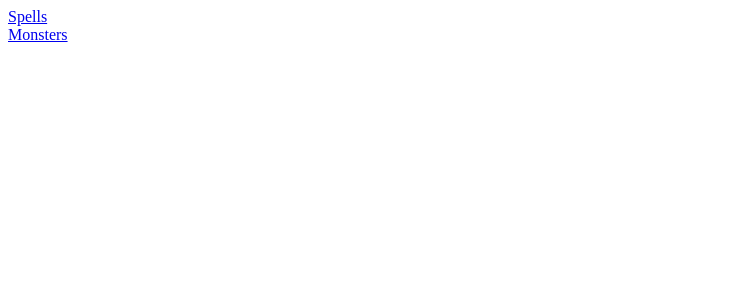
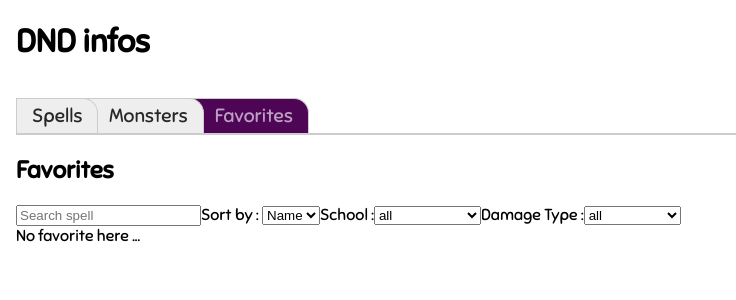
Before and after one commit to LisonM333/Projet_Web_S4, a Vue app: page /favorites in a window 1280 px wide. Before the commit this address had no page. Shown: the top 300 px of the page, without its empty margins (0-736 px from the left). Built offline with nearby package versions, Linux system fonts and the light colour scheme; the HTML template or start-up script is replaced by a standard one.

Commit message:
commit - restructuration + début de front

```diff
--- a/src/App.vue
+++ b/src/App.vue
@@ -13,15 +13,80 @@ import {RouterView} from "vue-router";
 </script>
 
 <template>
-  <div>
-    <router-link to="/spells">Spells</router-link>
-  </div><div>
-    <router-link to="/monsters">Monsters</router-link>
+  <body>
+  <h1> DND infos </h1>
+  <div id="table">
+    <div>
+      <router-link to="/spells">Spells</router-link>
+    </div><div>
+      <router-link to="/monsters">Monsters</router-link>
+    </div><div>
+      <router-link to="/favorites">Favorites</router-link>
+    </div>
   </div>
   <div id="app">
-   <RouterView/>
+    <RouterView/>
   </div>
+  </body>
 </template>
 
 <style scoped>
+@font-face {
+  font-family:Sniglet-Regular;
+  src:
+    url('/src/assets/font/Sniglet/Sniglet-Regular.ttf');
+}
+
+body{
+  font-family: Sniglet-Regular;
+}
+
+#table{
+  display : flex;
+  gap :0px;
+  justify-content : start;
+  align-items : end;
+  height : 50px;
+  width : 100%;
+  border-bottom: 2px solid #ccc;
+}
+
+#table div {
+  font-size: larger;
+  position: relative; /* IMPORTANT */
+  border: 1px solid #ccc;
+  border-bottom: 0;
+  background-color: #eeeeee;
+  color: rgb(40, 40, 40);
+  border-top-right-radius: 15px;
+}
+
+#table div:last-child {
+  z-index: 1;
+  margin-left: -35px;
+  padding: 5px 15px 5px 45px;
+}
+
+#table div:nth-child(2) {
+  z-index: 2;
+  margin-left: -20px;
+  padding: 5px 15px 5px 30px;
+}
+
+#table div:first-child {
+  z-index: 3;
+  margin-left: 0;
+  padding: 5px 15px 5px 15px;
+}
+
+#table div:has(a.router-link-exact-active) {
+  background-color: #4e0556;
+  color: #bba0c3;
+}
+
+a {
+  color : inherit;
+  text-decoration: none;
+}
+
 </style>
--- /dev/null
+++ b/src/components/Favorites.vue
@@ -0,0 +1,136 @@
+<script setup>
+  import { ref, onMounted, computed } from 'vue'
+  import SpellCard from './SpellCard.vue'
+
+  const favorites = ref([])
+
+  const loadFavorites = () => {
+    const data = localStorage.getItem('favoriteSpells')
+    favorites.value = data ? JSON.parse(data) : []
+  }
+
+  onMounted(() => {
+    loadFavorites()
+  })
+
+  //FILTRE SPELLS
+  const search = ref('')
+  const spellsSortBy = ref('name')
+  const damageType = ref('')
+  const schoolType = ref('')
+
+
+
+  const filteredSpellsData = computed(() => {
+  let result = favorites.value.filter(
+  (spell) => spell.name.toLowerCase ().includes(search.value.toLowerCase ())
+  )
+  //filtre
+  if (damageType.value) {
+    result = result.filter((spell) => {
+      if (damageType.value === 'none') {
+        return !spell.damage || !spell.damage.damage_type
+      }
+
+      return spell.damage?.damage_type?.index === damageType.value
+    })
+  }
+  if (schoolType.value) {
+    result = result.filter((spell) =>
+      spell.school?.index === schoolType.value
+    )
+  }
+
+  //sort
+  result = result.toSorted((a, b) => {
+    if (spellsSortBy.value === 'name') {
+      return a.name.localeCompare (b.name)// sort in alphabetical order
+    } else {
+      const levelDiff = (a.level || 0) - (b.level || 0)
+      if (levelDiff !== 0) {
+        return levelDiff
+      }
+      return a.name.localeCompare(b.name)// level can be null
+    }
+    })
+    return result
+  })
+
+
+</script>
+
+<template>
+    <h2>Favorites</h2>
+
+  <div id="filter-options">
+    <input type="text" v-model="search" placeholder="Search spell" />
+    <label for="spell-sort">Sort by : </label>
+    <select v-model="spellsSortBy" id="spell-sort">
+      <option value="name">Name</option>
+      <option value="level">Level</option>
+    </select>
+
+
+    <label for="spell-school">School :</label>
+    <select v-model="schoolType" id="spell-school">
+      <option value="">all</option>
+      <option value="abjuration">Abjuration</option>
+      <option value="conjuration"> Conjuration</option>
+      <option value="divination">Divination</option>
+      <option value="enchantment">Enchantment</option>
+      <option value="evocation">Evocation</option>
+      <option value="illusion">Illusion</option>
+      <option value="necromancy">Necromancy</option>
+      <option value="transmutation">Transmutation</option>
+    </select>
+
+    <label for="spell-damage">Damage Type :</label>
+    <select v-model="damageType" id="spell-damage">
+      <option value="">all</option>
+      <option value="acid">Acid</option>
+      <option value="bludgeoning">Bludgeoning</option>
+      <option value="cold">Cold</option>
+      <option value="fire">Fire</option>
+      <option value="force">Force</option>
+      <option value="lightning">Lightning</option>
+      <option value="necrotic">Necrotic</option>
+      <option value="piercing">Piercing</option>
+      <option value="poison">Poison</option>
+      <option value="psychic">Psychic</option>
+      <option value="radiant">Radiant</option>
+      <option value="slashing">Slashing</option>
+      <option value="thunder">Thunder</option>
+      <option value="none">None</option>
+    </select>
+  </div>
+
+
+
+  <div v-if="favorites.length === 0">
+    No favorite here ...
+  </div>
+
+  <div class="cards">
+    <SpellCard
+      v-for="spell in filteredSpellsData"
+      :name="spell.name"
+      :level="spell.level"
+      :casting_time="spell.casting_time"
+      :range="spell.range"
+      :component="spell.components"
+      :duration="spell.duration"
+      :school="spell.school?.name"
+      :attack="spell.attack_type"
+      :damage="spell.damage?.damage_type?.name"
+      :description="spell.desc"/>
+  </div>
+</template>
+
+<style>
+  .cards {
+    display: flex;
+    flex-wrap: wrap;
+    gap: 10px;
+    justify-content: center;
+  }
+</style>
--- a/src/components/Home.vue
+++ b/src/components/Home.vue
@@ -1,5 +1,5 @@
 <template>
   <div>
-    <h2>Home page</h2>
+    <h2>Welcome young adventurer !!!</h2>
   </div>
 </template>
--- a/src/components/MonsterGallery.vue
+++ b/src/components/MonsterGallery.vue
@@ -64,6 +64,7 @@ const filteredMonsterData = computed(() => {
 
   <div id="gallery-options">
     <input type="text" v-model="search" placeholder="Search monster" />
+
     <label for="monster-type">Type :</label>
     <select v-model="monsterType" id="monster-type">
       <option value="">all</option>
@@ -120,4 +121,12 @@ const filteredMonsterData = computed(() => {
     justify-content : center;
     align-items : center;
   }
+
+  #gallery-options {
+    display : flex;
+    justify-content : center;
+    align-items : center;
+    gap : 10px;
+    margin-bottom : 20px;
+  }
 </style>
--- a/src/components/SmallSpellCard.vue
+++ b/src/components/SmallSpellCard.vue
@@ -1,8 +1,8 @@
 <template>
   <div class="card">
-    <h2>{{ props.name }}</h2>
+    <div class="title"><h2>{{ props.name }}</h2></div>
     <div class="caract">
-      <h3>Level :</h3> <p>{{ props.level }}</p>
+      <h3>Lvl :</h3> <p>{{ props.level }}</p>
     </div>
   </div>
 </template>
@@ -17,20 +17,16 @@ const props = defineProps({
 </script>
 
 <style scoped>
-  @font-face {
-    font-family:Sniglet-Regular;
-    src:
-      url('/src/assets/font/Sniglet/Sniglet-Regular.ttf');
-  }
-
   .card {
-    font-family: Sniglet-Regular;
-    display : colums;
-    height : 150px;
+    display : flex;
+    justify-content: space-between;
+    gap : 20px;
+    /* height : 75px; */
     width : 350PX;
-    background-color : rgb(131, 4, 4);
-    color : white;
+    background-color : #830404;
+    color : #e2bdbd;
     border-radius: 10px;
+    padding: 10px;
   }
 
   .caract {
@@ -41,32 +37,10 @@ const props = defineProps({
     align-items : center;
   }
 
-  .caract > * {
-    width : 160px;
-    font-size: 60%;
-    margin-bottom : -10px;
-  }
-
-  .caract p {
-    text-align: center;
-  }
-
-  .desc {
+  .title{
     display : flex;
-    flex-direction: column;
     justify-content : center;
     align-items : center;
   }
 
-  .desc > * {
-    width : 330px;
-    font-size: 50%;
-    margin-bottom : 10px;
-  }
-
-  .desc p {
-    text-align: justify;
-  }
-
-
 </style>
--- a/src/components/SpellCard.vue
+++ b/src/components/SpellCard.vue
@@ -8,11 +8,11 @@
       <div v-if="props.component !== undefined"><h4>Components :</h4><p>{{ props.component }}</p></div>
       <div v-if="props.duration !== undefined"><h4>Duration :</h4><p>{{ props.duration }}</p></div>
       <div v-if="props.school !== undefined"><h4>School :</h4><p>{{ props.school}}</p></div>
-      <div v-if="props.attack !== undefined"><h4>Attack :</h4><p></p></div>
-      <div v-if="props.damage !== undefined"><h4>Damage/Effect :</h4><p></p></div>
+      <div v-if="props.attack !== undefined"><h4>Attack :</h4><p>{{ props.attack}}</p></div>
+      <div v-if="props.damage !== undefined"><h4>Damage Type :</h4><p>{{ props.damage}}</p></div>
     </div>
     <div class ="desc">
-      <div v-if="props.desc !== undefined"><h4>Description :</h4> <p>{{ props.description[0] }} </p></div>
+      <div v-if="props.description !== undefined"><h4>Description :</h4> <p>{{ props.description[0]}} </p></div>
     </div>
   </div>
 </template>
@@ -29,7 +29,7 @@ const props = defineProps({
   school: {type: String, required: false},
   attack: {type: String, required: false},
   damage: {type: String, required: false},
-  description: {type: String, required: false},
+  description: {type: Array, required: false},
 
   })
 </script>
--- a/src/components/SpellGallery.vue
+++ b/src/components/SpellGallery.vue
@@ -48,6 +48,30 @@ const selectSpell = async (spell) => {
   console.log("SELECTED:", selectedSpell)
 }
 
+//FAVORITE GESTION
+const favorites = ref([])
+const STORAGE_KEY = 'favoriteSpells'
+
+const loadFavorites = () => {
+  const data = localStorage.getItem(STORAGE_KEY)
+  favorites.value = data ? JSON.parse(data) : []
+}
+loadFavorites()
+const saveFavorites = () => {
+  localStorage.setItem(STORAGE_KEY, JSON.stringify(favorites.value))
+}
+const toggleFavorite = (selectedSpell) => {
+  const index = favorites.value.findIndex(f => f.index === selectedSpell.index)
+  if (index === -1) {
+    favorites.value.push(selectedSpell)
+  } else {
+    favorites.value.splice(index, 1)
+  }
+  saveFavorites()
+}
+const isFavorite = (selectedSpell) => {
+  return favorites.value.some(f => f.index === selectedSpell.index)
+}
 
 </script>
 
@@ -78,7 +102,14 @@ const selectSpell = async (spell) => {
 </div>
 
 <div id="detail">
-  <div id="spell-gallery">
+    <div>
+      <button v-if="selectedSpell"
+      id="favorite"
+      :class="{ active: isFavorite(selectedSpell) }"
+      @click="toggleFavorite(selectedSpell)">
+        ★
+      </button>
+    </div>
     <div class="cards">
       <SpellCard
       v-if="selectedSpell"
@@ -86,15 +117,13 @@ const selectSpell = async (spell) => {
       :level="selectedSpell.level"
       :casting_time="selectedSpell.casting_time"
       :range="selectedSpell.range"
-      :component="selectedSpell.component"
+      :component="selectedSpell.components"
       :duration="selectedSpell.duration"
-      :school="selectedSpell.school.name"
+      :school="selectedSpell.school?.name"
       :attack="selectedSpell.attack_type"
-      :damage="selectedSpell.damage"
-      :description="selectedSpell.desc"
-      :available="selectedSpell.available"/>
+      :damage="selectedSpell.damage?.damage_type?.name"
+      :description="selectedSpell.desc"/>
     </div>
-  </div>
 </div>
 
 </div>
@@ -111,13 +140,12 @@ const selectSpell = async (spell) => {
     width : 60vw;
   }
 
-  #detail {
-    width: 40vw;
-    height: 100vh;
-    border-left: 1px solid #ccc;
-    padding: 10px;
-    position: sticky;
-    top: 0;
+  #gallery-options {
+    display : flex;
+    justify-content : center;
+    align-items : center;
+    gap : 10px;
+    margin-bottom : 20px;
   }
 
   .cards {
@@ -127,4 +155,28 @@ const selectSpell = async (spell) => {
     justify-content : center;
     align-items : center;
   }
+
+  #favorite {
+    font-size :larger;
+    color: #8c8c8c;
+    background-color: #d0d0d0;
+    border :0;
+    border-radius: 20px;
+    padding : 0px 10px 5px 10px;
+  }
+
+  #favorite.active {
+    color: #4e0556;
+    background-color: #bba0c3;
+    border : 0;
+  }
+
+  #detail {
+    width: 40vw;
+    height: 100vh;
+    border-left: 1px solid #ccc;
+    padding: 10px;
+    position: sticky;
+    top: 0;
+  }
 </style>
--- a/src/router/index.js
+++ b/src/router/index.js
@@ -1,12 +1,14 @@
 import { createRouter, createWebHistory } from "vue-router";
 import Home from "../components/Home.vue";
-import Spells from "../components/SpellGallery.vue"
-import Monsters from "../components/MonsterGallery.vue"
+import Spells from "../components/SpellGallery.vue";
+import Monsters from "../components/MonsterGallery.vue";
+import Favorites from "../components/Favorites.vue";
 
 const routes = [
     { path: "/", component: Home},
     { path: "/spells", component: Spells},
     { path: "/monsters", component: Monsters},
+    { path: "/favorites", component: Favorites},
 ];
 
 export default createRouter ({
```
Also changed, not shown: src/services/api/MonsterApi.js (added, +34 -0 lines), src/services/api/SpellDndApi.js (deleted, +0 -75 lines).
